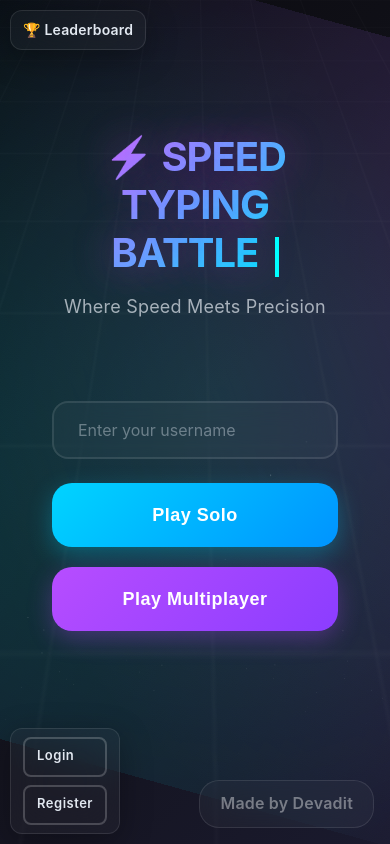
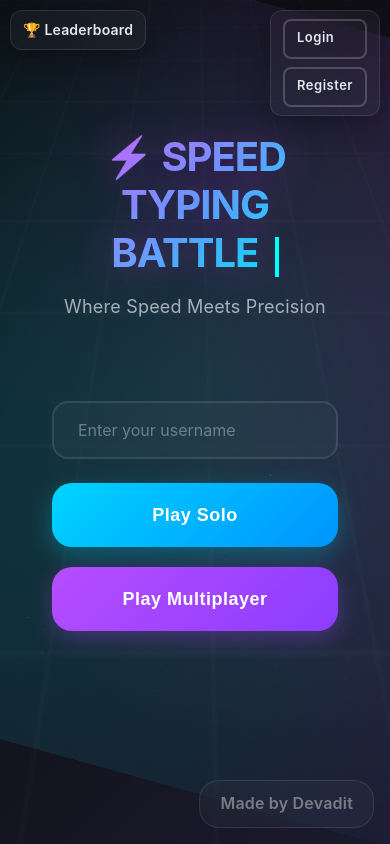
Before and after one commit to devadit1515/typing-sanctuary, a website: page public/index.html in a window 390 px wide. Drawn offline with nearby package versions, Linux system fonts and the light colour scheme; no server answers.

Commit message:
Final_Deployment_Game

```diff
--- a/public/styles.css
+++ b/public/styles.css
@@ -1431,8 +1431,8 @@ select option:hover {
 /* Auth Buttons Corner */
 .auth-buttons-corner {
     position: fixed;
-    bottom: 20px;
-    left: 20px;
+    top: 20px;
+    right: 20px;
     z-index: 100;
     display: flex;
     gap: 12px;
@@ -1483,8 +1483,8 @@ select option:hover {
     }
 
     .auth-buttons-corner {
-        bottom: 10px;
-        left: 10px;
+        top: 10px;
+        right: 10px;
         padding: 8px 12px;
         flex-direction: column;
         gap: 8px;
```
